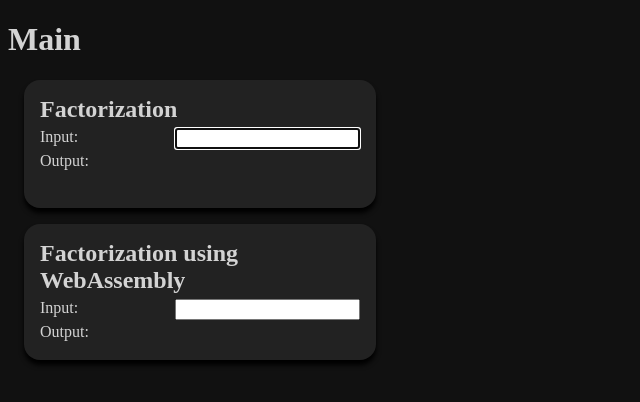
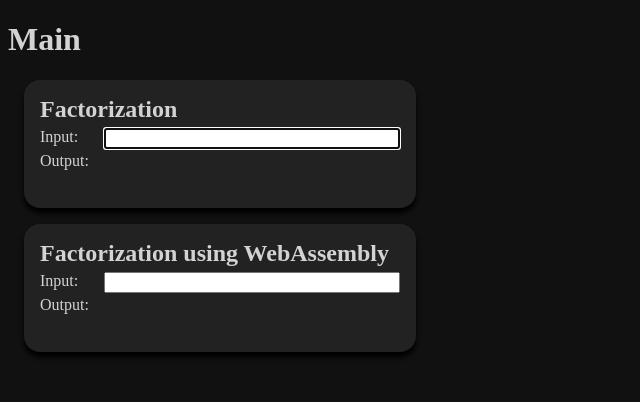
Before and after one commit to jeffs/factorization, a website with bundled scripts: page src/index.html in a window 1280 px wide. Shown: the whole page, without its empty margins (0-640 px from the left). Built offline with nearby package versions, Linux system fonts and the light colour scheme; files whose address does not match are found by name.

Commit message:
Make Mapping component a little wider

```diff
--- a/src/components/Mapping.js
+++ b/src/components/Mapping.js
@@ -34,7 +34,11 @@
 
   const input = create([
     "input",
-    { id: `${sectionID}-input`, autofocus: true },
+    {
+      autofocus: true,
+      className: "mapping__input",
+      id: `${sectionID}-input`,
+    },
   ]);
 
   const output = create([
--- a/src/components/mapping.css
+++ b/src/components/mapping.css
@@ -1,12 +1,14 @@
 .mapping {
+  --width: 360px;
+
   background: #222;
   box-shadow: 0 5px 5px black;
   color: auto;
   border-radius: 1em;
-  max-width: 20em;
+  max-width: var(--width);
   min-height: 6em;
-  margin: 1em;
-  padding: 1em;
+  margin: 16px;
+  padding: 16px;
 }
 
 .mapping__header {
@@ -19,6 +21,10 @@
   margin: 0 0 0.2em 0;
 }
 
+.mapping__input {
+  min-width: calc(var(--width) - 72px);
+}
+
 .mapping__output {
   padding: 0.2em;
 }
```
